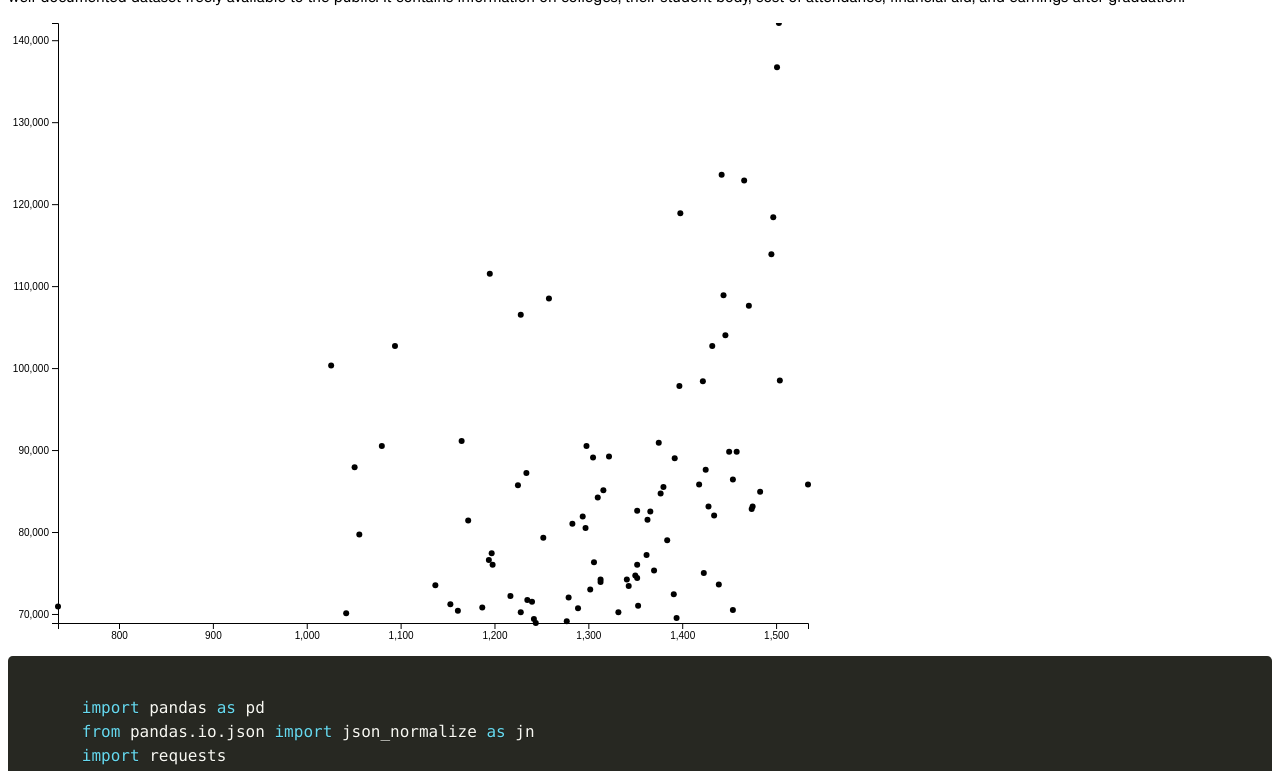
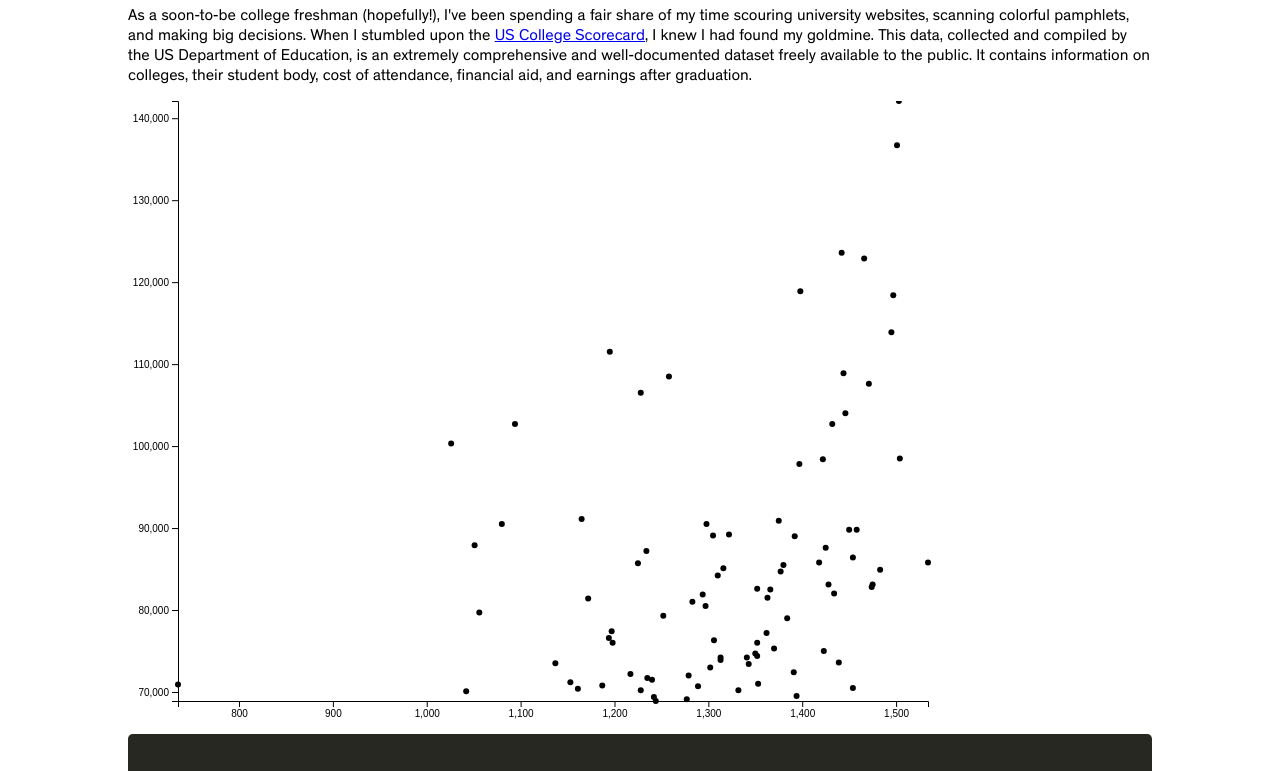
Before and after one commit to mego99/quarteronestats, a website: page docs/index.html in a window 1280 px wide. Shown: the part 135-906 px from the top of the page. Drawn offline with nearby package versions, Linux system fonts and the light colour scheme; some packages are replaced by stand-ins of ours.

Commit message:
minor style change

```diff
--- a/docs/styles/style.css
+++ b/docs/styles/style.css
@@ -9,4 +9,5 @@
 
 body {
   font-family: 'Theinhardt', sans-serif;
+  margin:10vh 10vw 10vh 10vw;
 }
```
